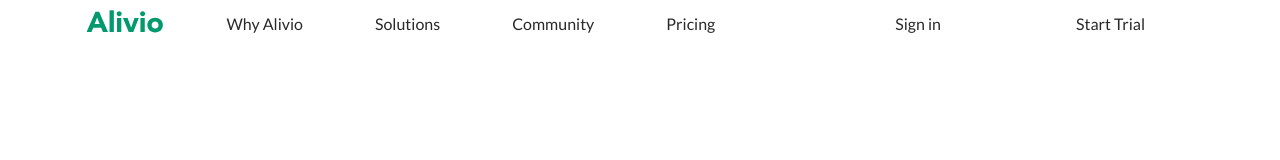
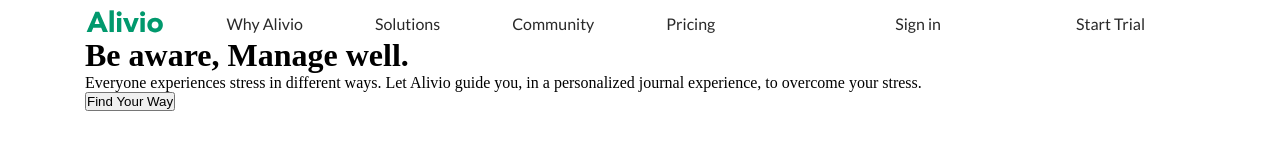
Before and after one commit to Jovoh-ken/Alivio_project, a plain HTML site: page index.html in a window 1280 px wide. Drawn offline with Linux system fonts and the light colour scheme.

Commit message:
Add menu section: image, H1, paragraph, button

```diff
--- a/index.html
+++ b/index.html
@@ -29,6 +29,16 @@
                 </ul>
             </nav>
         </header>
+
+        <main class="main">
+            <h1>Be aware,
+                Manage well.</h1>
+
+            <p>Everyone experiences stress in different ways.
+                Let Alivio guide you, in a personalized journal experience, to overcome your stress.</p>
+
+            <button>Find Your Way</button>
+        </main>
     </div>
 
 </body>
```
Also changed, not shown: 1 other file.
